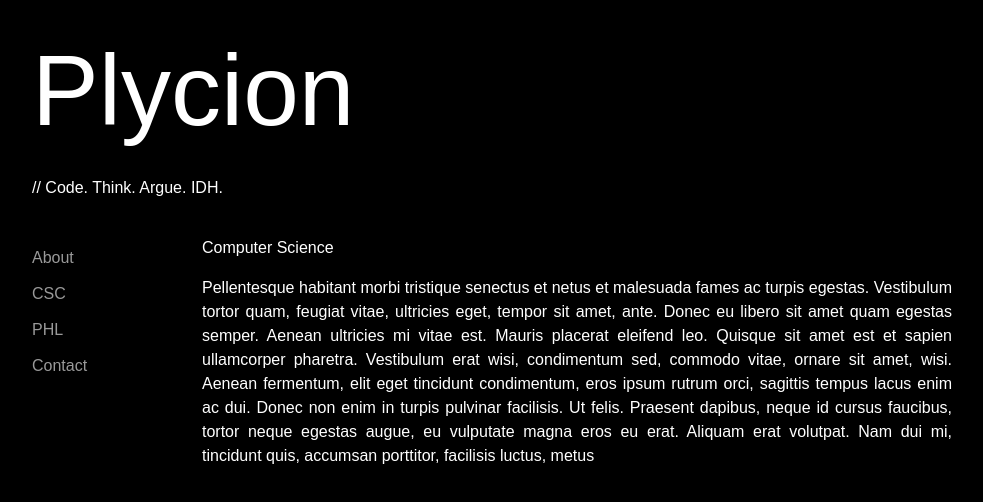
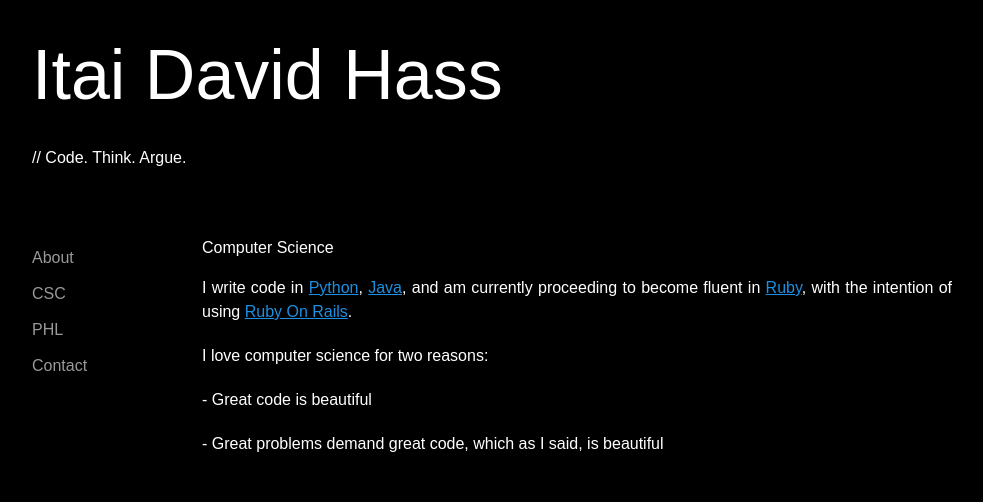
Before and after one commit to Plycion/academic-website, a plain HTML site: page index.html in a window 1280 px wide. Both pictures are taken after a click on the link "CSC". Shown: the whole page, without its empty margins (148-1131 px from the left). Drawn offline with nearby package versions, Linux system fonts and the light colour scheme; a web font is replaced by a local one.

Commit message:
About and CSC content updated. CSS paragraph modified.

```diff
--- a/index.html
+++ b/index.html
@@ -2,19 +2,6 @@
 <html>
 	<head>
 		<link href='http://fonts.googleapis.com/css?family=Droid+Sans+Mono' rel='stylesheet' type='text/css'>
-
-		<script type="text/javascript">
-		var t = false;
-		function myFunction()
-		{
-			t = !t;
-			var str;
-			if (t) {str = "IDH"}
-			else {str = "Plycion"}
-			document.getElementsByTagName("h1")[0].innerHTML = str;
-		}
-		</script>
-
 		<script src="http://code.jquery.com/jquery-latest.js"></script>
 		<script src="http://www.bitstorm.org/jquery/color-animation/jquery.animate-colors-min.js"></script>
 		<link rel="stylesheet" type="text/css" href="style.css">
@@ -30,17 +17,17 @@
 <!--		<link rel="stylesheet" type="text/css" href="merri-style.css">-->
 <!--		<link href='http://fonts.googleapis.com/css?family=Merriweather' rel='stylesheet' type='text/css'>-->
 
-		<title>Plycion</title>
+		<title>Itai David Hass</title>
 	</head>
 	<body>
 
 		<div id="mainBlock">
 			<div id="header">
-				<h1 onclick="myFunction()">
-					Plycion
+				<h1>
+					Itai David Hass
 				</h1>
 				<h2>
-					// Code. Think. Argue. IDH.
+					// Code. Think. Argue.
 				</h2>
 			</div>
 			<div id="menu">
@@ -53,11 +40,17 @@
 			</div>
 			<div class="mainText" id="about">
 				<h3>About</h3>
-				<p>Under Construction...</p>
+				<p>My name is Itai David Hass. Generally, I am referred to as David, my middle name, but any name, on the condition that it is used consistently and with my consent, may be used (I am a pragmatist).</p>
+				<p>I am a student of Computer Science and Philosophy at <a href="http://www.utoronto.ca">University of Toronto</a>. More specifically, I am specializing in computer science's <a href="http://web.cs.toronto.edu/program/ugrad/programs/Languages_and_Logic.htm">formal languages and logic</a> and majoring in <a href="http://philosophy.utoronto.ca">philosophy</a>.</p>
+				<p>During the Fall 2012 semester I will be acting as TA for PHL245H5 Modern Symbolic Logic.</p>
 			</div>
 			<div class="mainText" id="csc">
 				<h3>Computer Science</h3>
-				<p>Pellentesque habitant morbi tristique senectus et netus et malesuada fames ac turpis egestas. Vestibulum tortor quam, feugiat vitae, ultricies eget, tempor sit amet, ante. Donec eu libero sit amet quam egestas semper. Aenean ultricies mi vitae est. Mauris placerat eleifend leo. Quisque sit amet est et sapien ullamcorper pharetra. Vestibulum erat wisi, condimentum sed, commodo vitae, ornare sit amet, wisi. Aenean fermentum, elit eget tincidunt condimentum, eros ipsum rutrum orci, sagittis tempus lacus enim ac dui. Donec non enim in turpis pulvinar facilisis. Ut felis. Praesent dapibus, neque id cursus faucibus, tortor neque egestas augue, eu vulputate magna eros eu erat. Aliquam erat volutpat. Nam dui mi, tincidunt quis, accumsan porttitor, facilisis luctus, metus</p>
+				<p>I write code in <a href="http://www.python.org">Python</a>, <a href="http://en.wikipedia.org/wiki/Java_(programming_language)">Java</a>, and am currently proceeding to become fluent in <a href="http://www.ruby-lang.org/en/">Ruby</a>, with the intention of using <a href="http://rubyonrails.org">Ruby On Rails</a>.</p>
+				<p>I love computer science for two reasons:
+					<p> - Great code is beautiful</p>
+					<p> - Great problems demand great code, which as I said, is beautiful</p>
+				</p>
 			</div>
 			<div class="mainText" id="phl">
 				<h3>Philosophy</h3>
@@ -103,7 +96,7 @@
 			    $("#about").hide("slow");
 			    $("#contact").show("slow");
 			});
-			$("li").mouseover(function() {
+			$("div#menu > ul li").mouseover(function() {
 			    $(this).animate({
 				    color: fontColor,
 					margin: '0 0 0 20px'
--- a/style.css
+++ b/style.css
@@ -17,22 +17,22 @@ body {
 }
 
 h1 {
-	font-size: 100px;
+	font-size: 70px;
 	margin-top: 40px;
 	margin-bottom: 40px;
 	cursor: default;
 }
 
 h2 {
-	//
 }
 
 h3 {
 	text-align: left;
-	padding: 0 0 20px 20px;
+	padding-left: 20px;
 }
 
 p {
+	margin-top: 20px;
 	line-height: 150%;
 }
 
@@ -69,11 +69,9 @@ div#menu > ul li {
 	text-align: left;
 	padding: 10px 0px;
 	color: #999;
-	/*background-color: yellow;*/
 }
+
 div#menu > ul li:hover {
-	/*background-color: white;
-		color: black;*/
 }
 
 .mainText {
@@ -82,16 +80,21 @@ div#menu > ul li:hover {
 	float: right;
 }
 
-.mainText a{
+.mainText a {
 	color: #1C8FE1;
 	text-decoration: underline;
 }
 
-.mainText a:hover{
+.mainText a:hover {
 	color: #E1899F;
 }
 
-.mainText p{
+.mainText p {
 	text-align: justify;
 	padding-left: 20px;
 }
+
+.mainText li {
+	text-align: left;
+	mar
+}
```
